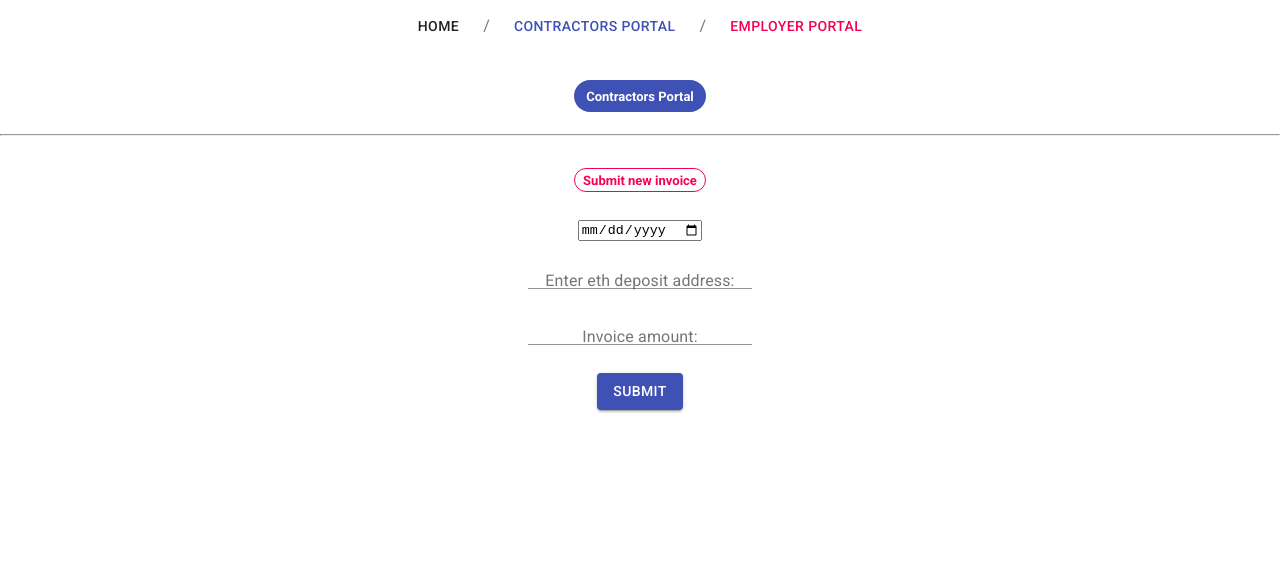
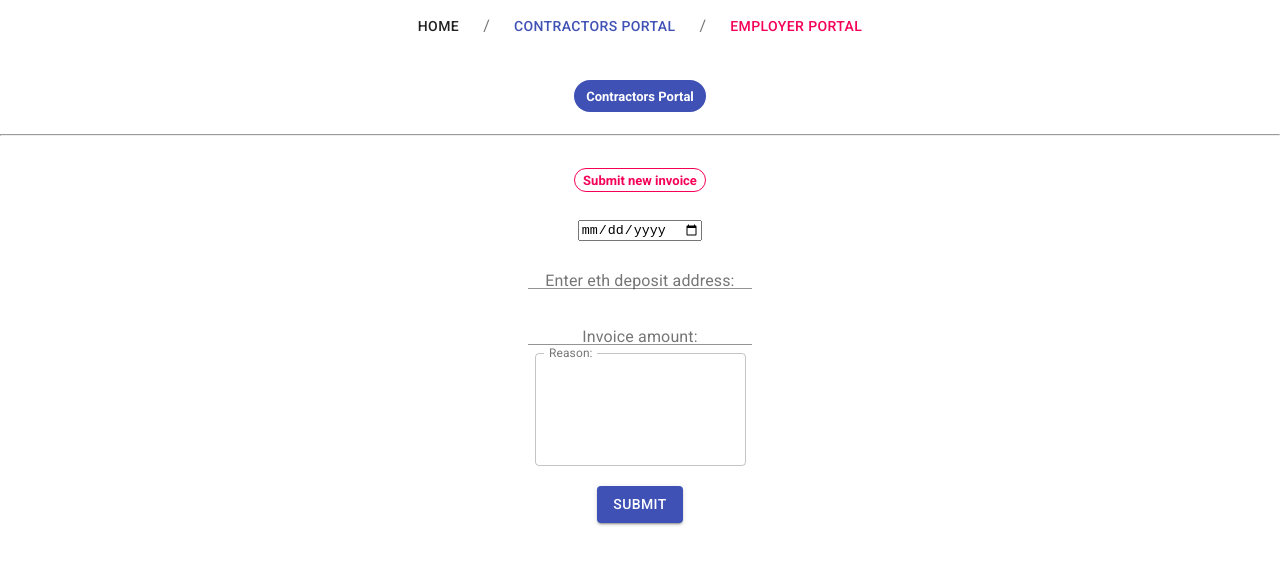
Before and after one commit to nestorbe/payroll-metamask, a React (Create React App) app: page /contractors in a window 1280 px wide. Shown: the top 564 px of the page. Built offline with nearby package versions, Linux system fonts and the light colour scheme; what web3 would draw is missing.

Commit message:
added reason to invoices

```diff
--- a/src/containers/Contractors.js
+++ b/src/containers/Contractors.js
@@ -2,7 +2,7 @@ import React, { Component } from 'react';
 import Button from '@material-ui/core/Button';
 import { Box } from '@material-ui/core';
 import Chip from '@material-ui/core/Chip';
-import { StyledTextField, StyledAlert } from './Styles'
+import { StyledTextField, StyledAlert, StyledTextFieldMulti } from './Styles'
 
 class Contractors extends Component {
   constructor(props) {
@@ -12,7 +12,8 @@ class Contractors extends Component {
       amount: '',
       date: '',
       message: '',
-      invoiceId: 0
+      invoiceId: 0,
+      reason: '',
     };
     this.invoicesArr = [];
     this.invoiceStorage = window.localStorage;
@@ -38,6 +39,7 @@ class Contractors extends Component {
       address: this.state.address,
       date: this.state.date,
       amount: this.state.amount,
+      reason: this.state.reason,
       paid: false
     }
 
@@ -79,6 +81,18 @@ class Contractors extends Component {
                 onChange={event => this.setState({ amount: event.target.value})}
                 />
             </div>
+            <div>
+              <StyledTextFieldMulti
+                id="standard-multiline-static"
+                label="Reason:"
+                multiline
+                rows={4}
+                defaultValue="Default Value"
+                variant="outlined"
+                value={this.state.reason}
+                onChange={event => this.setState({ reason: event.target.value})}
+              />
+            </div>
           </div>
           <div>
             <br></br>
--- a/src/containers/Employer.js
+++ b/src/containers/Employer.js
@@ -66,6 +66,9 @@ class Employer extends Component {
               <Typography color="textSecondary">
                 amount owed: {invoice.amount} ether.
               </Typography>
+              <Typography color="textSecondary">
+                reason: {invoice.reason}
+              </Typography>
               <Box display="flex"
                    alignItems="center"
                    justifyContent="center">
--- a/src/containers/Styles.js
+++ b/src/containers/Styles.js
@@ -33,6 +33,15 @@ export const StyledTextField = withStyles((theme) => ({
   },
 }))(TextField);
 
+export const StyledTextFieldMulti = withStyles((theme) => ({
+  root: {
+    '& .MuiTextField-root': {
+      margin: theme.spacing(1),
+      width: '25ch',
+    },
+  },
+}))(TextField);
+
 export const StyledButton = withStyles((theme) => ({
   root: {
     '& > *': {
```
Also changed, not shown: 2 other files (tests, documents, lock files or other folders).
